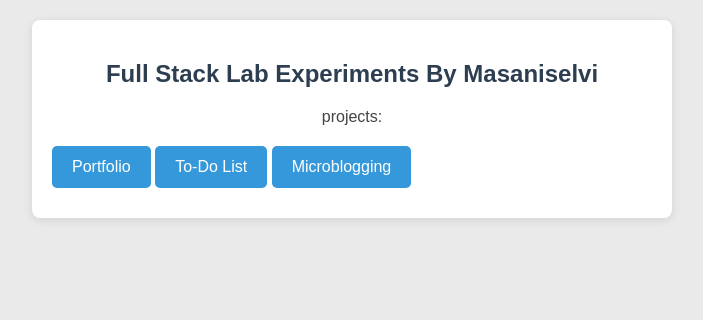
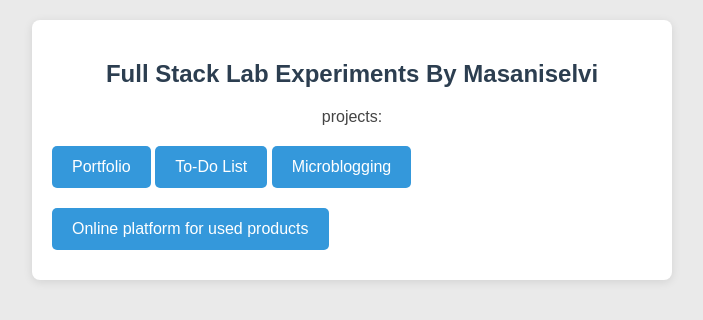
Before and after one commit to MasaniselviGanesan/fullstack, a plain HTML site: page index.html in a window 1280 px wide. Shown: the whole page, without its empty margins (288-991 px from the left). Drawn offline with Linux system fonts and the light colour scheme.

Commit message:
Update index.html

```diff
--- a/index.html
+++ b/index.html
@@ -51,6 +51,7 @@
         <a href="https://masaniselviganesan.github.io/fullstack/ex1/">Portfolio</a>
         <a href="https://masaniselviganesan.github.io/fullstack/ex2/">To-Do List</a>
         <a href="https://masaniselviganesan.github.io/fullstack/blog/index.html">Microblogging</a>
+        <a href="https://masaniselviganesan.github.io/fullstack/online/index.html">Online platform for used products</a>
     </section>
 </body>
 </html>
```
